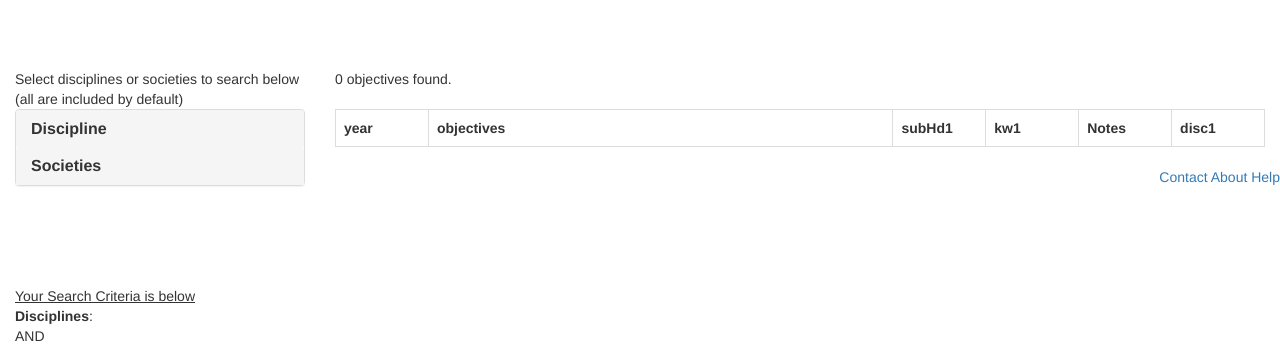
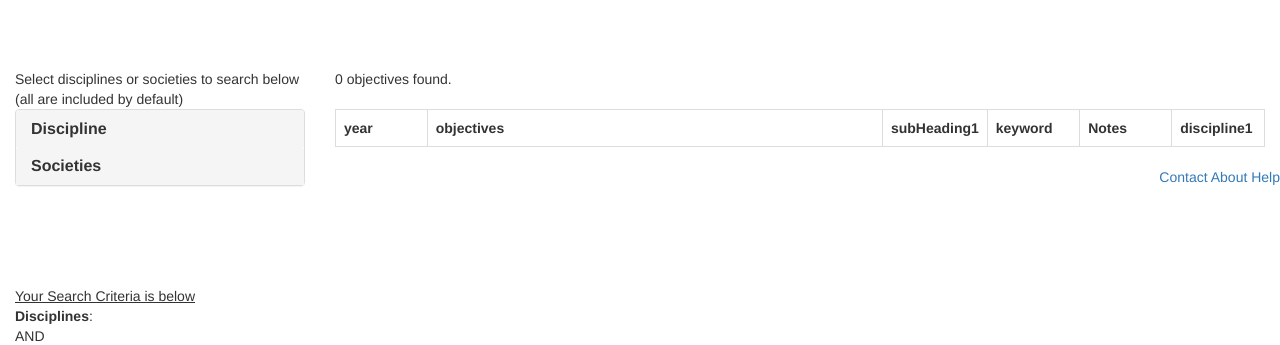
Before and after one commit to sagearbor/medObjs, a PHP site: page /sqlQuery.php in a window 1280 px wide. Shown: the part 204-549 px from the top of the page. Run offline with PHP 8.4, Linux system fonts and the light colour scheme; data that the repository does not hold is empty.

Commit message:
Functional med obj search page.  Sidebar collapsable. Start writing paper now. Small things left to do:  1) Pass variables in url so people can email links to searches.  2) Fix print of disciplines to end with 'and', eg if just Anatomy it has 'Anatomy and'  3) Add search bar in query page so could requery (proably no need for this , this round).  4) Add ability to choose fields to display in table, make table dynamic.  5) Make Contact functional (to email)  6) Finalize About (add my pic, make clean)  7) make footer pop more using bootstrap  8) make disciplines in query sidebar show acronymns with hover over show full (probably not do this).

```diff
--- a/sidebar.php
+++ b/sidebar.php
@@ -31,6 +31,24 @@ function()
 );
 </script>
 
+<script language="JavaScript">
+function toggle(source) {
+  checkboxes = document.getElementsByName('cbDiscipline[]');
+  for(var i=0, n=checkboxes.length;i<n;i++) {
+    checkboxes[i].checked = source.checked;
+  }
+}
+</script>
+
+<script language="JavaScript">
+function toggle2(source) {
+  checkboxes = document.getElementsByName('cbSociety[]');
+  for(var i=0, n=checkboxes.length;i<n;i++) {
+    checkboxes[i].checked = source.checked;
+  }
+}
+</script>
+
 
 
 
@@ -61,7 +79,7 @@ function()
                 <!--  <input type="checkbox" name="selectAllDisciplines" id="selectAllDisciplines" value="selectAllDisciplines" unchecked aria-label="...">  -->
                 <!-- <input type="checkbox" onchange="checkAll2(this)" name="selectAllDisciplines" id="selectAllDisciplines" value="selectAllDisciplines" unchecked aria-label="..." />  -->
                 <!--  <input type="checkbox" name="selectAllDisciplines" id="selectAllDisciplines" value="selectAllDisciplines" unchecked aria-label="..." /> <label>All</label>  -->
-                <input type="checkbox" onClick="toggle(this)" /> Toggle All<br/>
+                <input type="checkbox" onClick="toggle(this)" /> Toggle Disciplines<br/>
                 <div>
                   <?php foreach($disciplines->fetchAll(PDO::FETCH_ASSOC) as $row) : ?>
                     <!-- <input type="checkbox" name="cbDiscipline[]" id="disciplineId" value="<?php echo $row['displayName']; ?>" checked aria-label="...">  -->
@@ -99,8 +117,9 @@ function()
           <div class="col-lg-6">
             <div class="input-group">
               <span class="input-group-addon">
-                <input type="checkbox" name="selectAllSocieties" id="selectAllSocieties" value="selectAllSocieties" unchecked aria-label="...">
-              </span><label>All</label>
+                <input type="checkbox" onClick="toggle2(this)" /> Toggle Societies<br/>
+                <!--  <input type="checkbox"  name="selectAllSocieties" id="selectAllSocieties" value="selectAllSocieties" unchecked aria-label="...">  -->
+              </span>
             </div><!-- /input-group -->
           </div><!-- /.col-lg-6 --><br>
 
--- a/sqlQuery.php
+++ b/sqlQuery.php
@@ -82,15 +82,15 @@
 <!--        <th>author</th>  -->
         <th>year</th>
         <th width:"50%">objectives</th>
-        <th>subHd1</th>
-        <th>kw1</th>
+        <th>subHeading1</th>
+        <th>keyword</th>
         <th>Notes</th>
 <!--
         <th>PK_o</th>
         <th>hrs</th>
         <th>Answer</th>
 -->
-        <th width:"10px">disc1</th>
+        <th width:"10px">discipline1</th>
       </tr>
 
 <?php
```
Also changed, not shown: index.php (+0 -8 lines), 2 other files.
